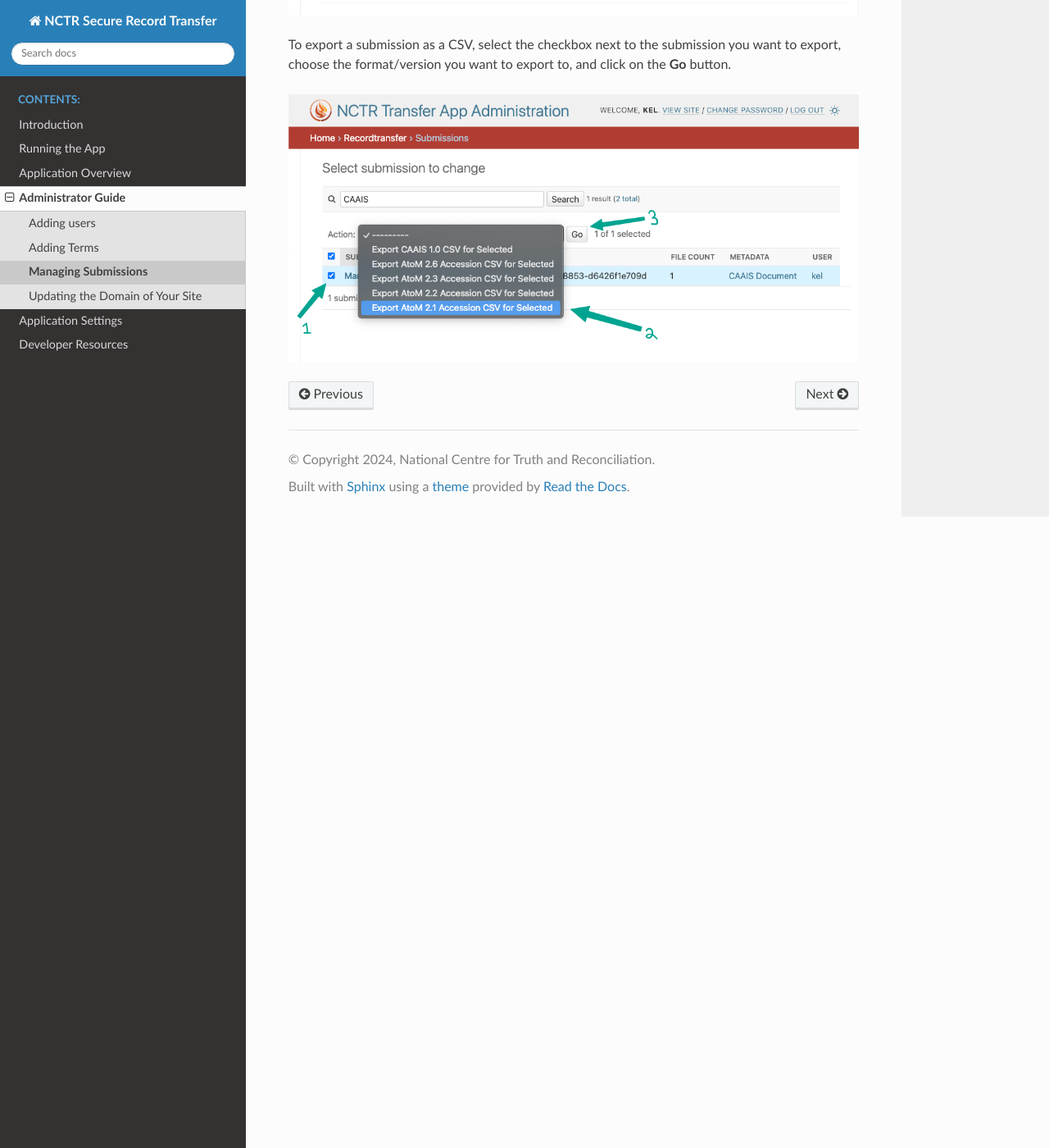
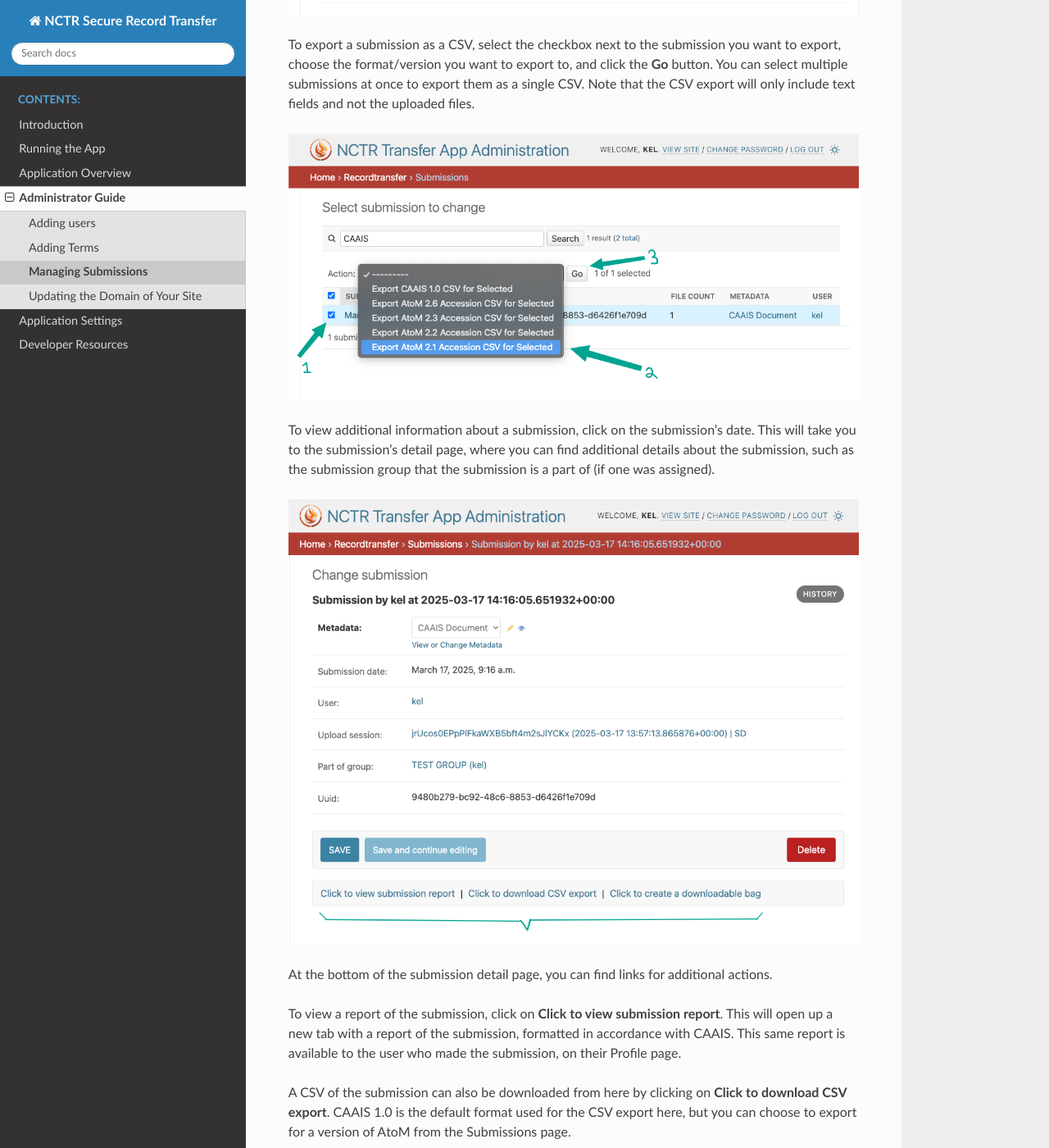
Before and after one commit to NationalCentreTruthReconciliation/Secure-Record-Transfer, a Sphinx documentation site: the page built from docs/admin_guide/managing_submissions.rst, in a window 1280 px wide and 1400 px high, scrolled down 1823 px. Shown: the whole window at 82% size. Built offline with Sphinx 7.4.7 and the Read the Docs theme 3.1.0, drawn with Linux system fonts in a browser that asks for light colours; some of the changed text lies outside the part shown.

Commit message:
Add instructions to generate and download BagIt bag

```diff
--- a/docs/admin_guide/managing_submissions.rst
+++ b/docs/admin_guide/managing_submissions.rst
@@ -15,7 +15,47 @@
     :alt: Search bar in admin submissions page
 
 To export a submission as a CSV, select the checkbox next to the submission you want to export,
-choose the format/version you want to export to, and click on the **Go** button.
+choose the format/version you want to export to, and click the **Go** button. You can select
+multiple submissions at once to export them as a single CSV. Note that the CSV export will only
+include text fields and not the uploaded files.
 
 .. image:: images/admin_export_submission.png
     :alt: Export submission as CSV
+
+To view additional information about a submission, click on the submission's date. This will take
+you to the submission's detail page, where you can find additional details about the submission,
+such as the submission group that the submission is a part of (if one was assigned).
+
+.. image:: images/admin_submission_detail.png
+    :alt: Submission detail page
+
+At the bottom of the submission detail page, you can find links for additional actions.
+
+To view a report of the submission, click on **Click to view submission report**. This will open up
+a new tab with a report of the submission, formatted in accordance with CAAIS. This same report is
+available to the user who made the submission, on their Profile page.
+
+A CSV of the submission can also be downloaded from here by clicking on **Click to download CSV
+export**. CAAIS 1.0 is the default format used for the CSV export here, but you can choose to
+export for a version of AtoM from the Submissions page.
+
+To generate and download a BagIt package of the submission, click on **Click to download bag**.
+This will start a job that will run in the background to create the BagIt package. You should see
+a message at the top of the page indicating that the bag is being created. To check on the status
+of the bag creation, click on the **jobs page** link included within the message.
+
+.. image:: images/admin_generate_bag_message.png
+    :alt: Message indicating bag is being created
+
+The time it takes to create the bag will depend on the size of the files included in the
+submission, but most bags should be created almost instantly. Once the status of the job shows as
+**Complete**, you can click on the job name to view the job details.
+
+.. image:: images/admin_bag_jobs.png
+    :alt: Jobs page link in bag creation message
+
+On the job details page, you can download the generated BagIt bag by clicking on **Download
+Attached File**.
+
+.. image:: images/admin_bag_download.png
+    :alt: Download BagIt package
```
Also changed, not shown: docs/admin_guide/images/admin_bag_download.png (added), docs/admin_guide/images/admin_bag_jobs.png (added), docs/admin_guide/images/admin_generate_bag_message.png (added), docs/admin_guide/images/admin_submission_detail.png (added).
